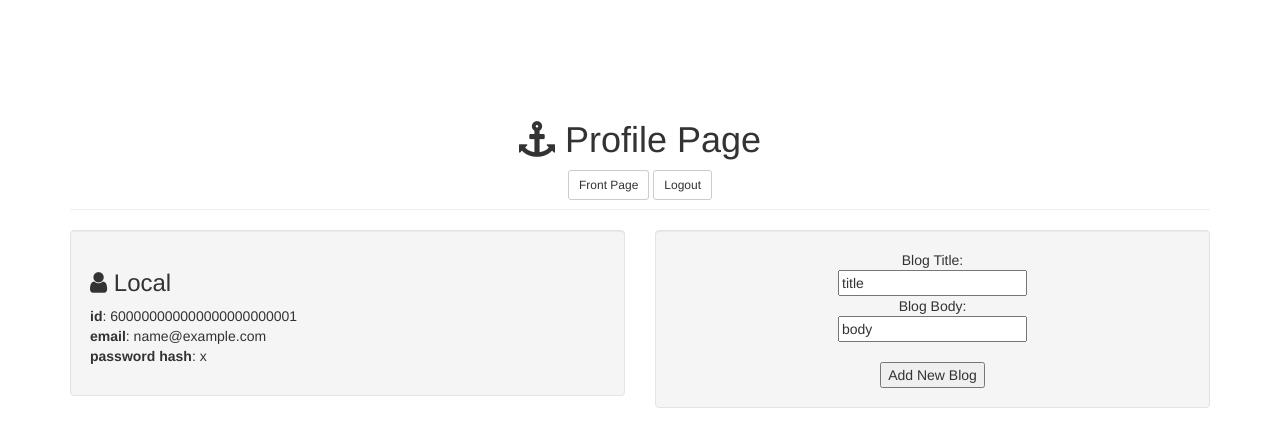
After one commit to dauni0/ohsiha2018, a Node server app: template ohsiha2018-229041/views/profile.ejs in a window 1280 px wide. The commit adds this page. Shown: the top 447 px of the page. Run offline with Node 20, Linux system fonts and the light colour scheme; the template is opened without the code that fills it: values that come from a table or form of the project are taken from there, others are empty; tables that the repository leaves empty hold one stand-in row (values such as "Sample post"); some libraries are stand-ins or nearby versions.

Commit message:
Finished signup, made login and profile work, started blogs

```diff
--- a/ohsiha2018-229041/models/user.js
+++ b/ohsiha2018-229041/models/user.js
@@ -12,7 +12,7 @@ userSchema.methods.generateHash = function(password) {
 };
 
 userSchema.methods.validPassword = function(password) {
-    return bcrypt.compareSync(password, this.local.password);
+    return bcrypt.compareSync(password, this.password);
 };
 
 // create the model for users and expose it to our app
--- /dev/null
+++ b/ohsiha2018-229041/views/profile.ejs
@@ -0,0 +1,51 @@
+<!-- views/profile.ejs -->
+<!doctype html>
+<html>
+<head>
+    <title>Node Authentication</title>
+    <link rel="stylesheet" href="//netdna.bootstrapcdn.com/bootstrap/3.0.2/css/bootstrap.min.css">
+    <link rel="stylesheet" href="//netdna.bootstrapcdn.com/font-awesome/4.0.3/css/font-awesome.min.css">
+    <style>
+        body        { padding-top:80px; word-wrap:break-word; }
+    </style>
+</head>
+<body>
+<div class="container">
+
+    <div class="page-header text-center">
+        <h1><span class="fa fa-anchor"></span> Profile Page</h1>
+        <a href="/" class="btn btn-default btn-sm">Front Page</a>
+        <a href="/logout" class="btn btn-default btn-sm">Logout</a>
+    </div>
+
+    <div class="row">
+
+        <div class="col-sm-6">
+            <div class="well">
+                <h3><span class="fa fa-user"></span> Local</h3>
+                <p>
+                    <strong>id</strong>: <%= user._id %><br>
+                    <strong>email</strong>: <%= user.email %><br>
+                    <strong>password hash</strong>: <%= user.password %>
+                </p>
+
+            </div>
+        </div>
+
+        <div class="col-sm-6" style="text-align: center">
+            <div class="well">
+                <form action="/addblog" method="post" id="blog-form">
+                    Blog Title:<br>
+                    <input type="text" name="title" value="title"><br>
+                    Blog Body:<br>
+                    <input type="text" name="body" value="body"><br><br>
+                    <input type="submit" value="Add New Blog">
+                </form>
+            </div>
+        </div>
+
+    </div>
+
+</div>
+</body>
+</html>
```
Also changed, not shown: ohsiha2018-229041/config/passport.js (+37 -0 lines), ohsiha2018-229041/models/blog,js.js (added, +9 -0 lines), ohsiha2018-229041/routes/routes.js (+28 -0 lines), ohsiha2018-229041/views/index.ejs (+3 -4 lines), ohsiha2018-229041/views/login.ejs (+4 -6 lines), ohsiha2018-229041/views/signup.ejs (+4 -7 lines).
